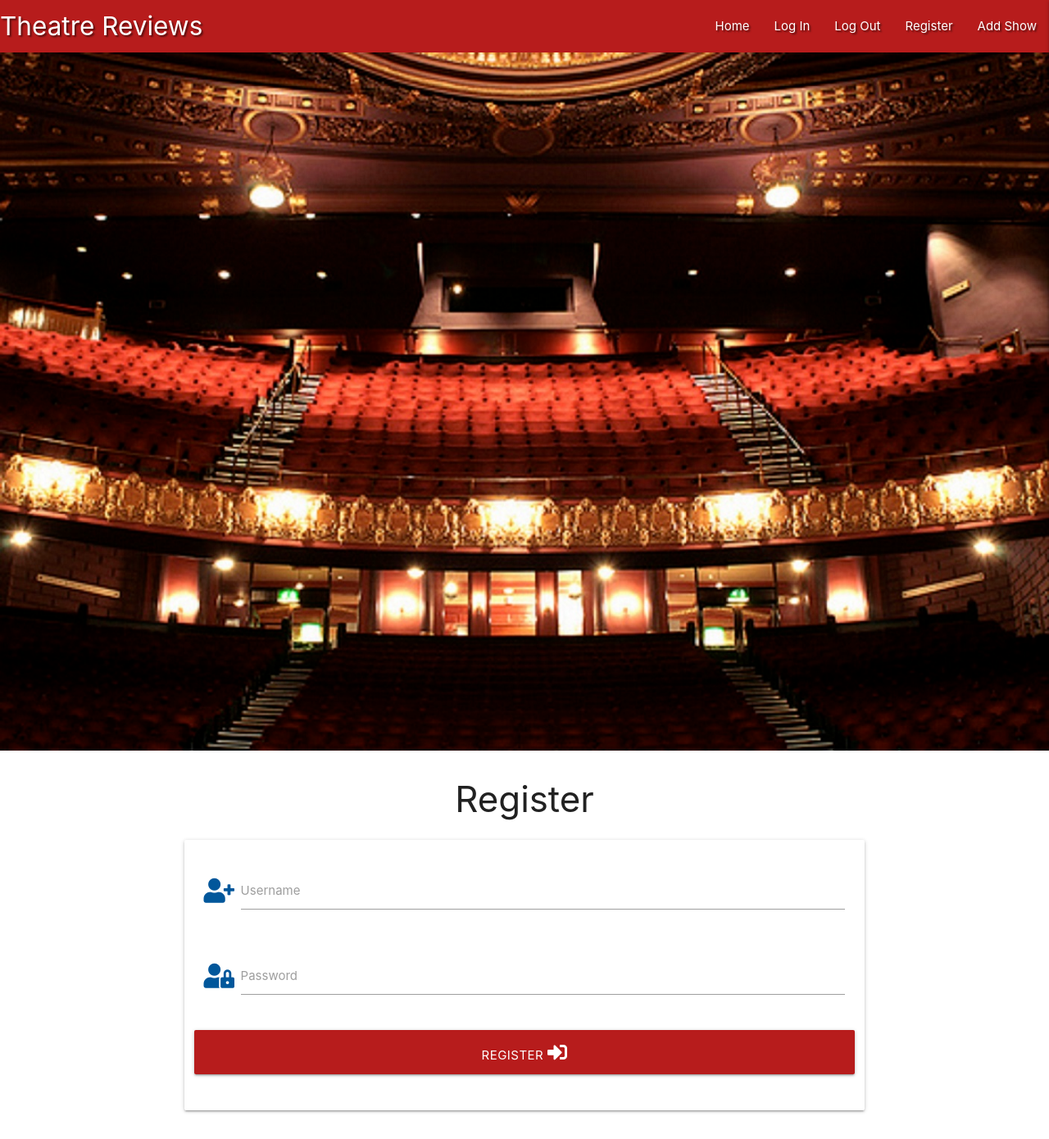
After one commit to Craggy19/theatre_reviews, a Flask app: page /register in a window 1280 px wide. The commit adds this page. Shown: the whole page at 82% size. Run offline with Flask 2, Linux system fonts and the light colour scheme; some libraries are stand-ins or nearby versions.

Commit message:
Added background image and register.html

```diff
--- a/app.py
+++ b/app.py
@@ -4,6 +4,7 @@ from flask import (
     redirect, request, session, url_for)
 from flask_pymongo import PyMongo
 from bson.objectid import ObjectId
+from werkzeug.security import generate_password_hash, check_password_hash
 if os.path.exists("env.py"):
     import env
 
@@ -24,6 +25,11 @@ def get_shows():
     return render_template("shows.html", shows=shows)
 
 
+@app.route("/register", methods=["GET", "POST"])
+def register():
+    return render_template("register.html")
+
+
 if __name__ == "__main__":
     app.run(host=os.environ.get("IP"),
             port=int(os.environ.get("PORT")),
--- a/static/css/style.css
+++ b/static/css/style.css
@@ -1,3 +1,9 @@
 .text-shadow {
     text-shadow: 2px 2px 2px rgba(0, 0, 0, 0.5);
 }
+
+#background-image img {
+  width: 100%;
+  height: 100%;
+  object-fit: cover;
+}
--- a/templates/base.html
+++ b/templates/base.html
@@ -10,12 +10,14 @@
     {% block styles %}
     {% endblock %}
     <title>Theatre Reviews</title>
+
 </head>
 <body>
 
+
     <header>
         <!-- full screen navbar-->
-        <nav class="nav-extended text-shadow deep-purple lighten-2">
+        <nav class="nav-extended text-shadow red darken-4">
             <div class="nav-wrapper">
             <a href="{{ url_for('get_shows') }}" class="brand-logo">Theatre Reviews</a>
             <a href="#" data-target="mobile-demo" class="sidenav-trigger right"><i class="fas fa-bars"></i></a>
@@ -23,11 +25,13 @@
                 <li><a href="{{ url_for('get_shows') }}">Home</a></li>
                 <li><a href="#">Log In</a></li>
                 <li><a href="#">Log Out</a></li>
-                <li><a href="#">Register</a></li>
+                <li><a href="{{ url_for('register') }}">Register</a></li>
                 <li><a href="#">Add Show</a></li>
             </ul>
             </div>
         </nav>
+
+        <div id="background-image"><img src="{{ url_for('static', filename='images/victoria_palace.jpg') }}" alt="background image"></div>
 
         <!-- side navbar for mobiles -->
         <ul class="sidenav" id="mobile-demo">
@@ -35,7 +39,7 @@
             <li><a href="{{ url_for('get_shows') }}">Home</a></li>
             <li><a href="#">Log In</a></li>
             <li><a href="#">Log Out</a></li>
-            <li><a href="#">Register</a></li>
+            <li><a href="{{ url_for('register') }}">Register</a></li>
             <li><a href="#">Add Show</a></li>
         </ul>
     </header>
--- /dev/null
+++ b/templates/register.html
@@ -0,0 +1,33 @@
+{% extends "base.html" %}
+{% block content %}
+
+
+    <h3 class="center-align">Register</h3>
+
+    <div class="row">
+        <form class="col s12 m8 offset-m2" methos="POST" action="{{ url_for('register') }}">
+            <div class="card-panel">
+                <div class="row">
+                    <div class="input-field col s12">
+                        <i class="fas fa-user-plus prefix light-blue-text text-darken-4"></i>
+                        <input id="username" name="username" type="text" class="validate">
+                        <label for="username">Username</label>
+                    </div>
+                </div>
+                <div class="row">
+                    <div class="input-field col s12">
+                        <i class="fas fa-user-lock prefix light-blue-text text-darken-4"></i>
+                        <input id="password" name="password" type="password" class="validate">
+                        <label for="password">Password</label>
+                    </div>
+                </div>
+                <div class="row">
+                   <button type="submit" class="col s12 btn-large red darken-4 test-shadow">
+                       Register <i class="fas fa-sign-in-alt"></i>
+                   </button>
+                </div>
+            </div>
+        </form>
+    </div>
+
+{% endblock %}
```
Also changed, not shown: static/images/victoria_palace.jpg (added).
